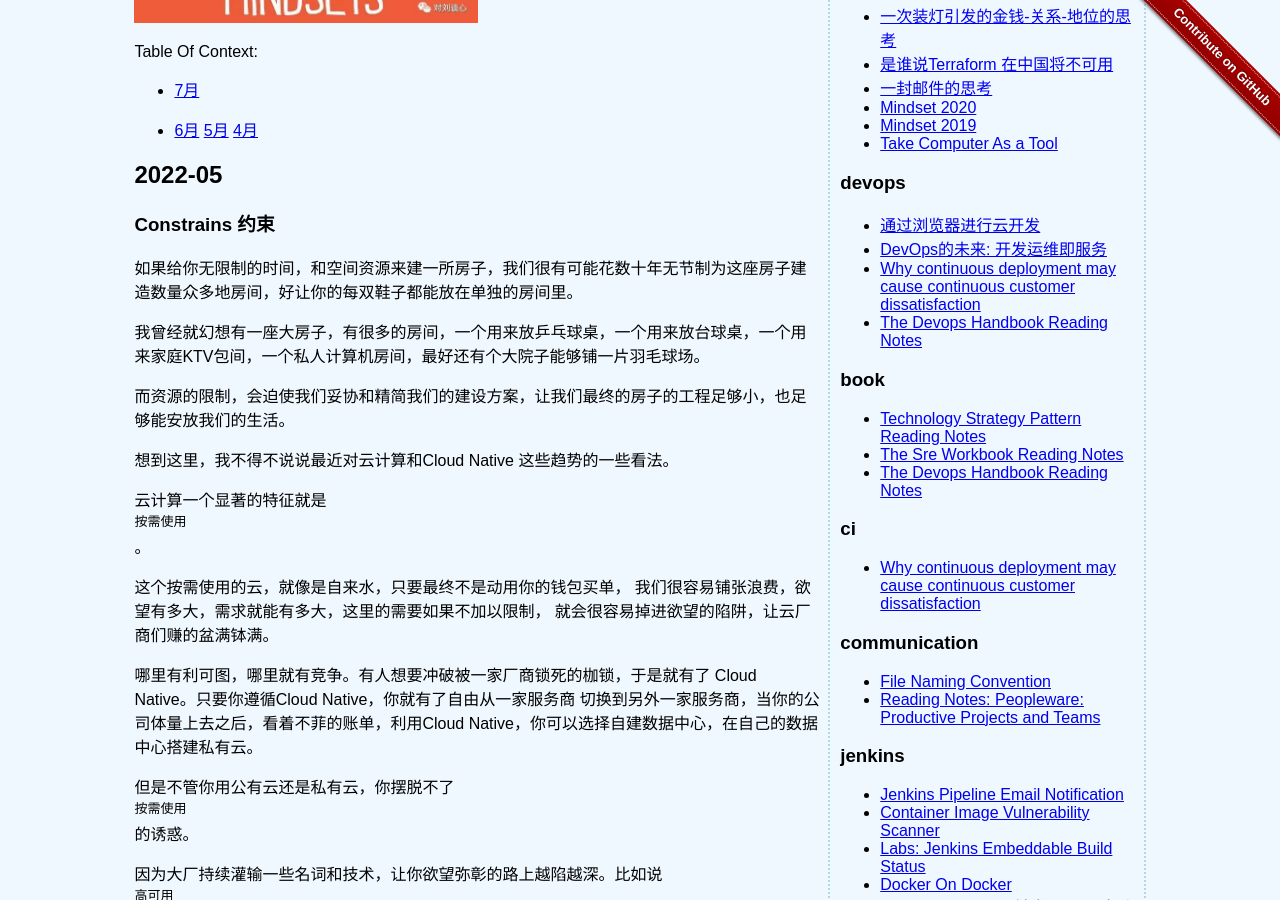
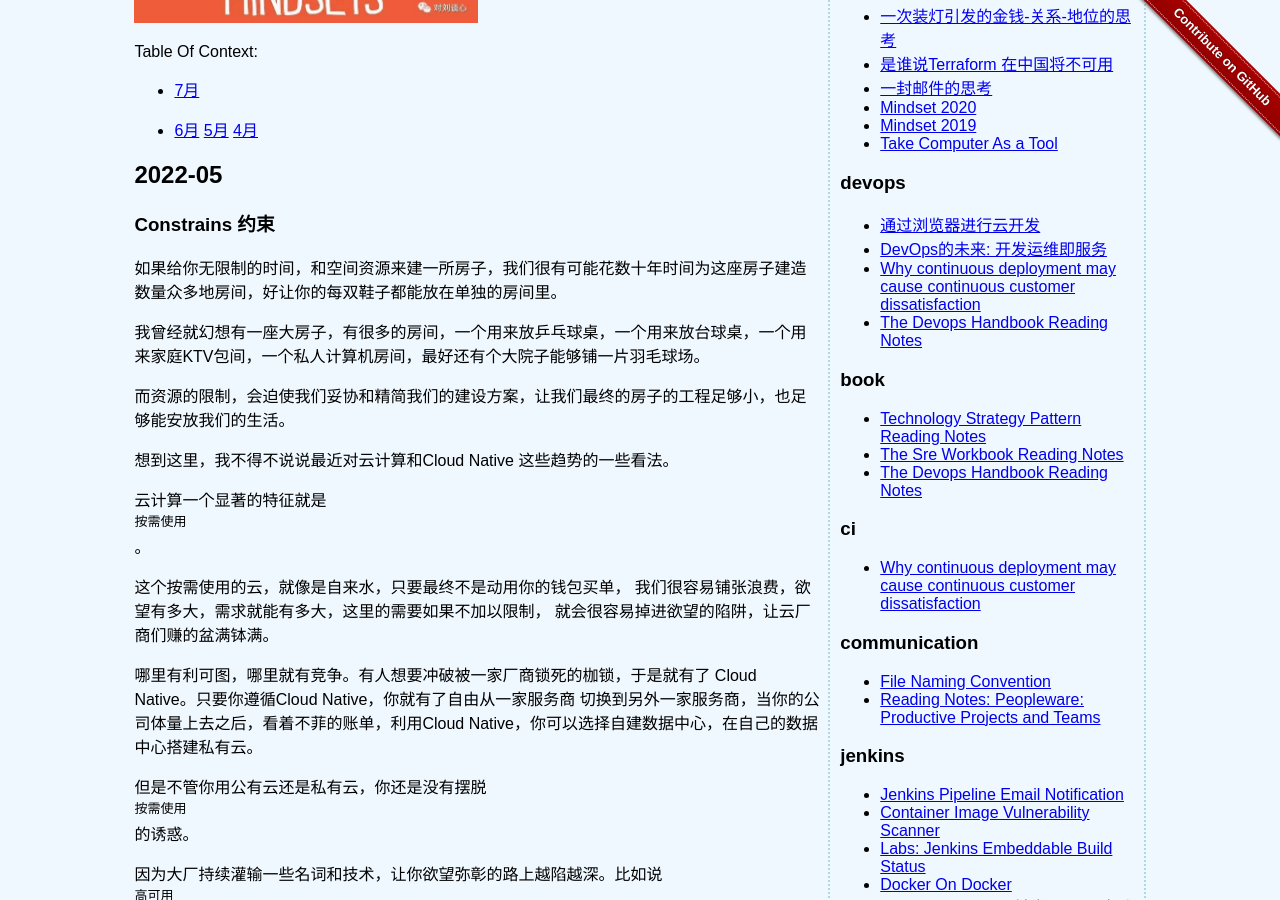
Before and after one commit to liuning0820/liuning0820.github.io, a Jekyll site: the page built from _posts/2022-04-24-mindset-2022.md, in a window 1280 px wide and 900 px high, scrolled down 486 px. Built offline with Jekyll 4.4.1, drawn with Linux system fonts in a browser that asks for light colours; comment, search, counter and statistics services are not loaded.

Commit message:
update a bit

```diff
--- a/_posts/2022-04-24-mindset-2022.md
+++ b/_posts/2022-04-24-mindset-2022.md
@@ -25,7 +25,7 @@ Table Of Context:
 
 ### Constrains 约束
 
-如果给你无限制的时间，和空间资源来建一所房子，我们很有可能花数十年无节制为这座房子建造数量众多地房间，好让你的每双鞋子都能放在单独的房间里。
+如果给你无限制的时间，和空间资源来建一所房子，我们很有可能花数十年时间为这座房子建造数量众多地房间，好让你的每双鞋子都能放在单独的房间里。
 
 我曾经就幻想有一座大房子，有很多的房间，一个用来放乒乓球桌，一个用来放台球桌，一个用来家庭KTV包间，一个私人计算机房间，最好还有个大院子能够铺一片羽毛球场。
 
@@ -41,7 +41,7 @@ Table Of Context:
 哪里有利可图，哪里就有竞争。有人想要冲破被一家厂商锁死的枷锁，于是就有了 Cloud Native。只要你遵循Cloud Native，你就有了自由从一家服务商
 切换到另外一家服务商，当你的公司体量上去之后，看着不菲的账单，利用Cloud Native，你可以选择自建数据中心，在自己的数据中心搭建私有云。
 
-但是不管你用公有云还是私有云，你摆脱不了`按需使用` 的诱惑。
+但是不管你用公有云还是私有云，你还是没有摆脱`按需使用` 的诱惑。
 
 因为大厂持续灌输一些名词和技术，让你欲望弥彰的路上越陷越深。比如说 `高可用` 和 `微服务`。
 
```
